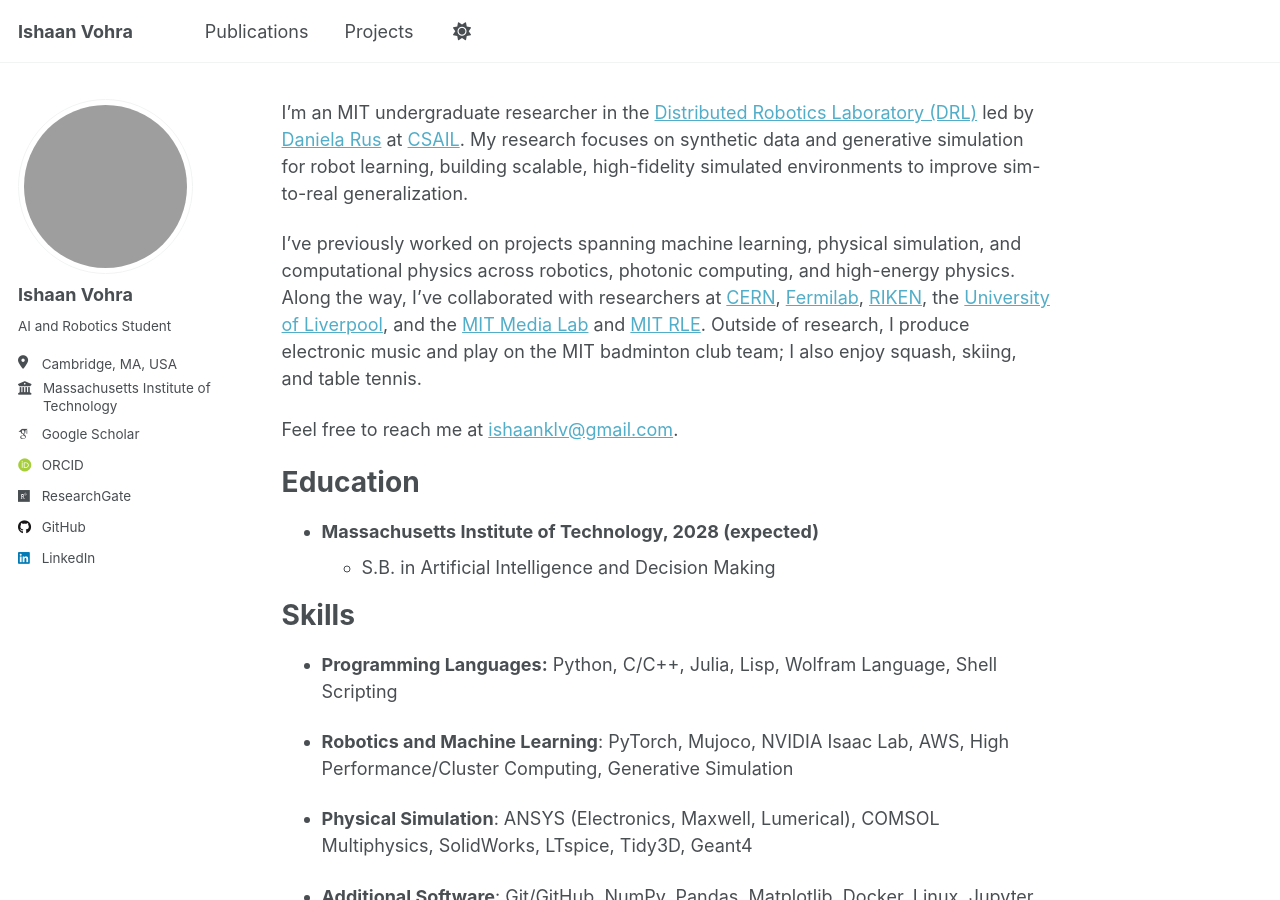
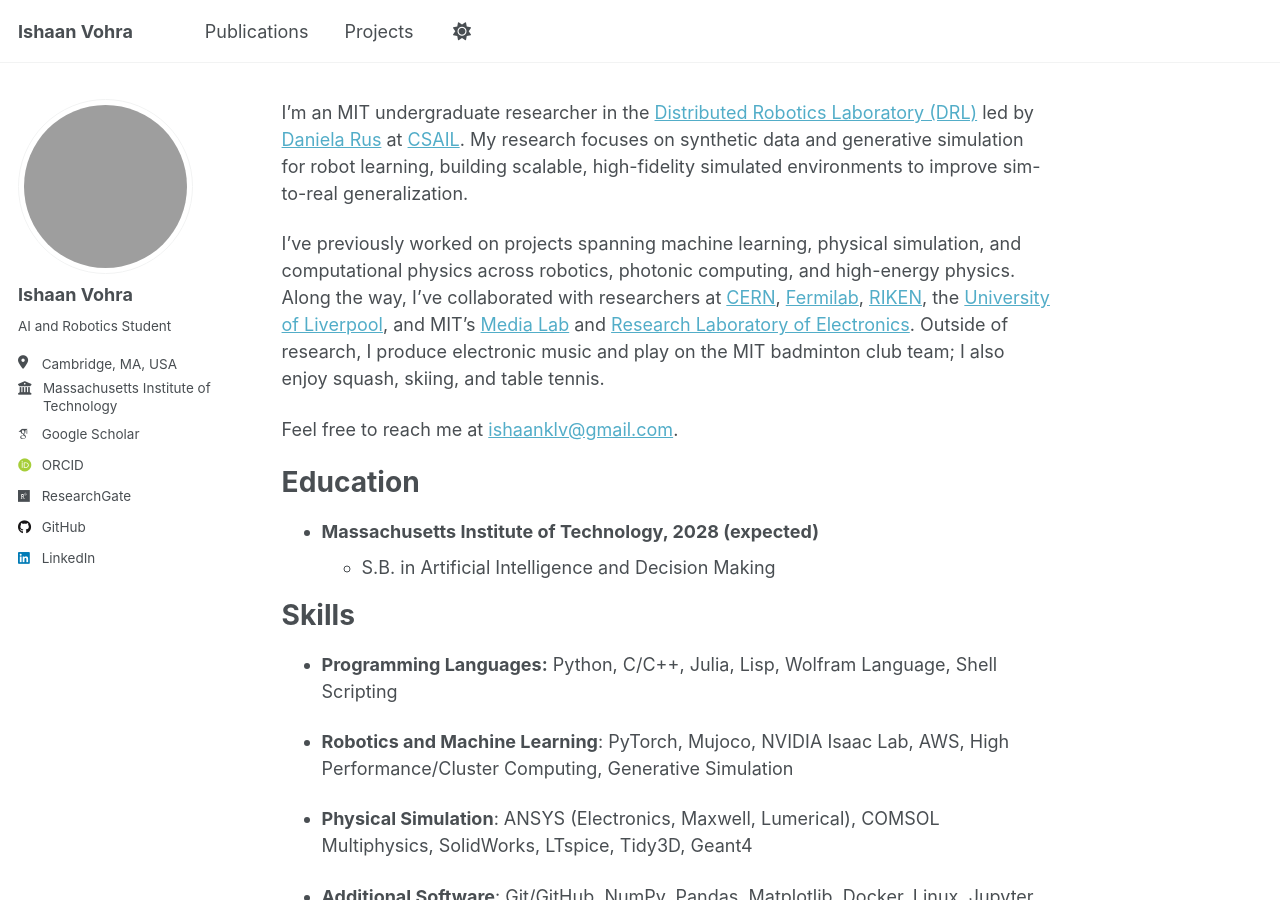
Before and after one commit to Ishaan-vohra/Ishaan-vohra.github.io, a Jekyll site: the page built from _pages/about.md, in a window 1280 px wide and 900 px high. Built offline with Jekyll 4.4.1, drawn with Linux system fonts in a browser that asks for light colours; some web fonts are replaced; a script that is not in the unit is left out.

Commit message:
Update about.md

```diff
--- a/_pages/about.md
+++ b/_pages/about.md
@@ -9,7 +9,7 @@ redirect_from:
 
 I'm an MIT undergraduate researcher in the [Distributed Robotics Laboratory (DRL)](https://www.csail.mit.edu/research/distributed-robotics-laboratory) led by [Daniela Rus](https://danielarus.csail.mit.edu/) at [CSAIL](https://www.csail.mit.edu/). My research focuses on synthetic data and generative simulation for robot learning, building scalable, high-fidelity simulated environments to improve sim-to-real generalization.
 
-I’ve previously worked on projects spanning machine learning, physical simulation, and computational physics across robotics, photonic computing, and high-energy physics. Along the way, I’ve collaborated with researchers at [CERN](https://home.cern/), [Fermilab](https://www.fnal.gov/), [RIKEN](https://www.riken.jp/en/research/labs/rnc/), the [University of Liverpool](https://www.liverpool.ac.uk/physics/research/particle-physics/), and the [MIT Media Lab](https://www.media.mit.edu/) and [MIT RLE](https://www.rle.mit.edu/). Outside of research, I produce electronic music and play on the MIT badminton club team; I also enjoy squash, skiing, and table tennis.
+I’ve previously worked on projects spanning machine learning, physical simulation, and computational physics across robotics, photonic computing, and high-energy physics. Along the way, I’ve collaborated with researchers at [CERN](https://home.cern/), [Fermilab](https://www.fnal.gov/), [RIKEN](https://www.riken.jp/en/research/labs/rnc/), the [University of Liverpool](https://www.liverpool.ac.uk/physics/research/particle-physics/), and MIT's [Media Lab](https://www.media.mit.edu/) and [Research Laboratory of Electronics](https://www.rle.mit.edu/). Outside of research, I produce electronic music and play on the MIT badminton club team; I also enjoy squash, skiing, and table tennis.
 
 Feel free to reach me at <ishaanklv@gmail.com>.
 
```
